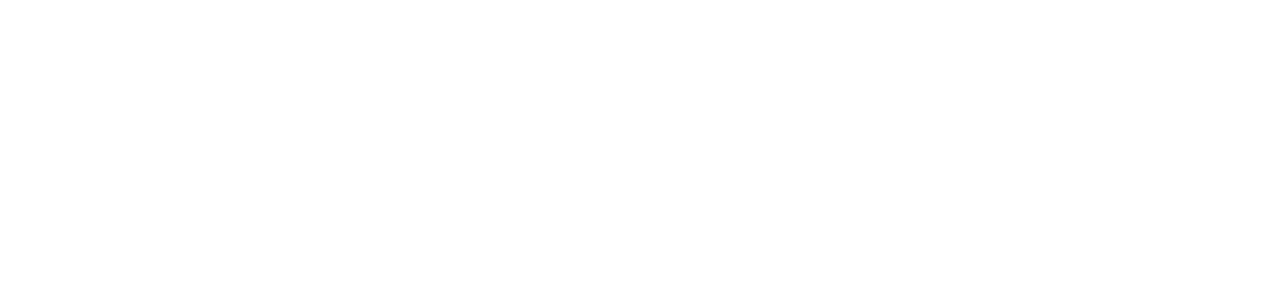
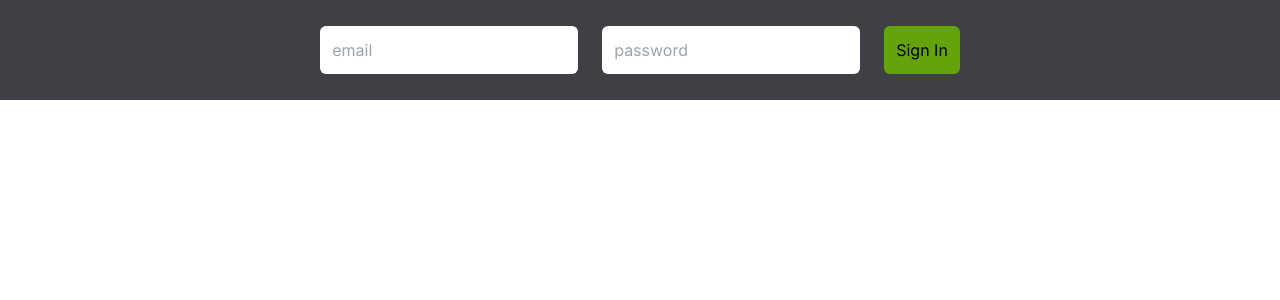
Before and after one commit to dawidwojtaszek/Time-management-app, a Next.js app: page / in a window 1280 px wide. Shown: the top 300 px of the page. Built offline with nearby package versions, Linux system fonts and the light colour scheme.

Commit message:
firebase setup

```diff
--- /dev/null
+++ b/src/app/components/sign-in.jsx
@@ -0,0 +1,20 @@
+'use client'
+const SignIn = ()=>{
+    const handleSubmit = (e)=>{
+        e.preventDefault();
+        const email = e.target[0].value;
+        const password = e.target[1].value;
+
+    }
+    return(
+    <div className="w-full h-[100px] bg-zinc-700 flex justify-center items-center p-3">
+       <form onSubmit={handleSubmit}>
+       <input type="email" placeholder="email" className=" mx-3 p-3 rounded-md"/>
+        <input type="password" placeholder="password"className="mx-3 p-3 rounded-md"/>
+        <button className="mx-3 p-3 bg-lime-600 rounded-md">Sign In</button>
+       </form>
+
+    </div>
+)}
+
+export default SignIn
--- /dev/null
+++ b/src/app/config/firebase.js
@@ -0,0 +1,19 @@
+// Import the functions you need from the SDKs you need
+import { initializeApp } from "firebase/app";
+// TODO: Add SDKs for Firebase products that you want to use
+// https://firebase.google.com/docs/web/setup#available-libraries
+import {getAuth, createUserWithEmailAndPassword} from "firebase/auth";
+
+const firebaseConfig = {
+  apiKey: process.env.FIREBASE_API_KEY,
+  authDomain: process.env.FIREBASE_AUTH_DOMAIN,
+  projectId: process.env.FIREBASE_PROJECT_ID,
+  storageBucket: process.env.FIREBASE_STORAGE_BUCKET,
+  messagingSenderId: process.env.FIREBASE_MESSAGING_SENDER_ID,
+  appId: process.env.FIREBASE_APP_ID
+};
+
+const auth = getAuth();
+
+// Initialize Firebase
+const app = initializeApp(firebaseConfig);
--- a/src/app/globals.css
+++ b/src/app/globals.css
@@ -1,27 +1,3 @@
 @tailwind base;
 @tailwind components;
 @tailwind utilities;
-
-:root {
-  --foreground-rgb: 0, 0, 0;
-  --background-start-rgb: 214, 219, 220;
-  --background-end-rgb: 255, 255, 255;
-}
-
-@media (prefers-color-scheme: dark) {
-  :root {
-    --foreground-rgb: 255, 255, 255;
-    --background-start-rgb: 0, 0, 0;
-    --background-end-rgb: 0, 0, 0;
-  }
-}
-
-body {
-  color: rgb(var(--foreground-rgb));
-  background: linear-gradient(
-      to bottom,
-      transparent,
-      rgb(var(--background-end-rgb))
-    )
-    rgb(var(--background-start-rgb));
-}
--- a/src/app/layout.js
+++ b/src/app/layout.js
@@ -1,10 +1,10 @@
 import { Inter } from "next/font/google";
-
+import "./globals.css"
 const inter = Inter({ subsets: ["latin"] });
 
 export const metadata = {
-  title: "Create Next App",
-  description: "Generated by create next app",
+  title: "Manage your time",
+  description: "Time management app with firebase",
 };
 
 export default function RootLayout({ children }) {
--- a/src/app/page.js
+++ b/src/app/page.js
@@ -1,3 +1,6 @@
+import SignIn from "./components/sign-in";
 export default function Home() {
-  return <main></main>;
+  return <main>
+    <SignIn/>
+  </main>;
 }
--- a/tailwind.config.js
+++ b/tailwind.config.js
@@ -7,11 +7,6 @@ module.exports = {
   ],
   theme: {
     extend: {
-      backgroundImage: {
-        'gradient-radial': 'radial-gradient(var(--tw-gradient-stops))',
-        'gradient-conic':
-          'conic-gradient(from 180deg at 50% 50%, var(--tw-gradient-stops))',
-      },
     },
   },
   plugins: [],
```
Also changed, not shown: package.json (+6 -5 lines), 1 other file (tests, documents, lock files or other folders).
